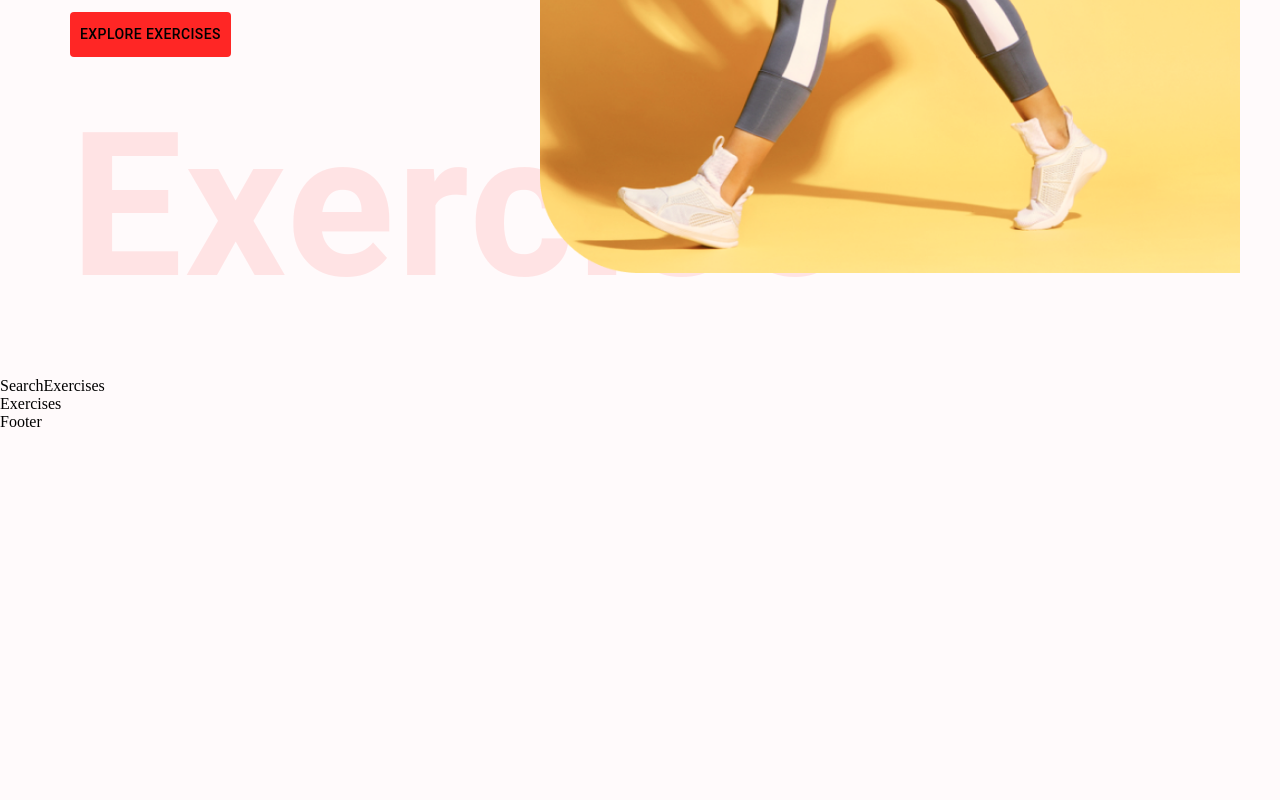
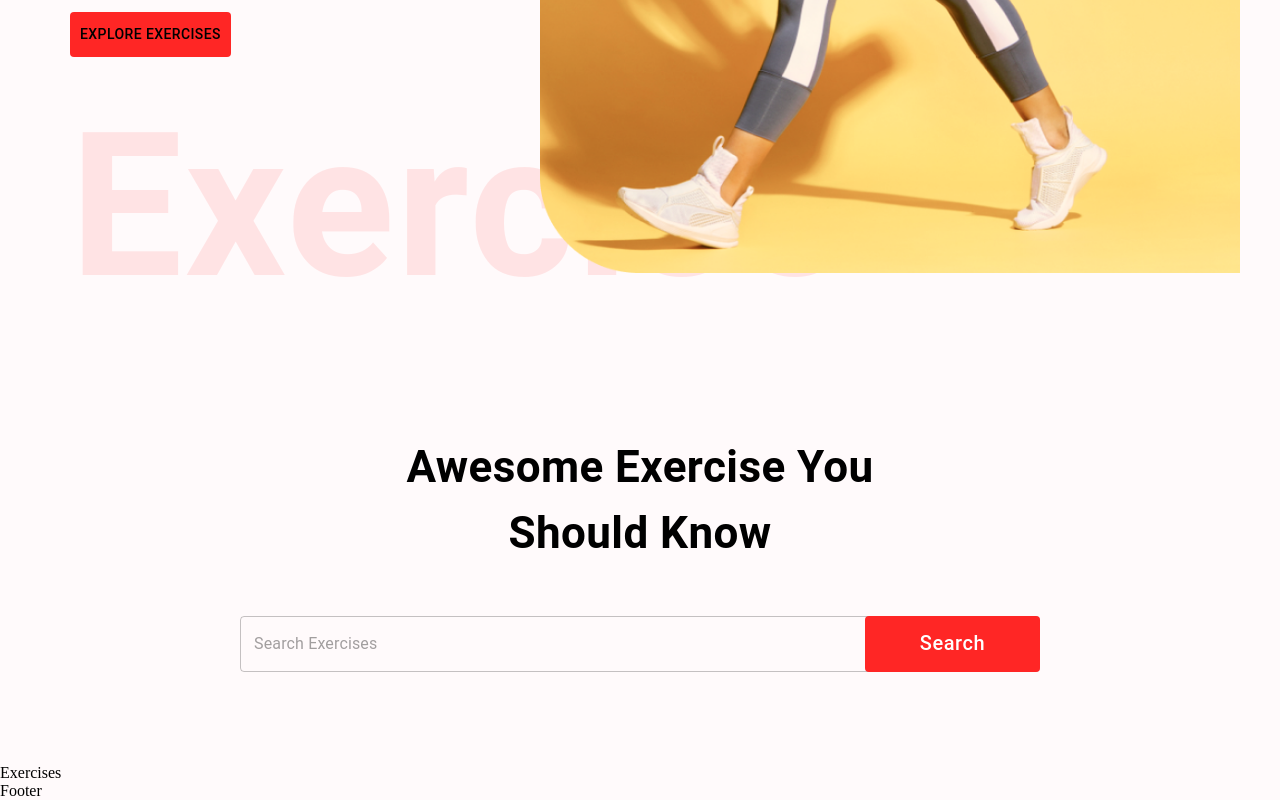
Before and after one commit to Ajithdev444/gym_react_website, a React (Create React App) app: page / in a window 1280 px wide. Shown: the part 593-1393 px from the top of the page. Before the commit the page ends 1024 px from the top, so only its background shows below. Built offline with nearby package versions, Linux system fonts and the light colour scheme.

Commit message:
update SearchExercises

```diff
--- a/src/components/SearchExercises.jsx
+++ b/src/components/SearchExercises.jsx
@@ -1,8 +1,62 @@
 import React from 'react'
+import { useState, useEffect } from 'react'
+import { Box, Stack, Button, Typography, TextField } from '@mui/material'
 
 const SearchExercises = () => {
+
+  const [search, setSearch] = useState('')
+
+  const handleSearch = async() => {
+    if(search) {
+      //const exercisesData = await fetchData();
+    }
+
+  }
+
+
   return (
-    <div>SearchExercises</div>
+    <Stack alignItems='center' mt='37px' justifyCenter='center' p='20px'>
+      <Typography fontWeight={700} sx={{fontSize:{ lg :'44px', xs: '30px'}}} mb='50px'
+      textAlign='center' >
+        Awesome Exercise You <br/> Should Know
+      </Typography>
+      <Box position='relative' mb='72px'>
+        <TextField
+        sx={{
+          input:{
+            fontWeight: '700px',
+            border: 'none',
+            borderRadius: '4px'
+          },
+          width:{ lg: '800px', xs: '350px'},
+          backgroundColor:'3fff',
+          borderRadius: '40px'
+        }}
+        height='76px'
+        value={search}
+        onChange={(e)=> setSearch(e.target.value.toLowerCase())}
+        placeholder='Search Exercises'
+        type='text'
+        />
+        <Button className='search-btn'
+        sx={{
+          bgcolor:'#FF2625',
+          color: '#fff',
+          textTransform:'none',
+          width: { lg: '175px', xs: '80px'},
+          fontSize: { lg: '20px', xs: '14px'},
+          height: '56px',
+          position : 'absolute',
+          right: '0'
+        }}
+        onClick={handleSearch}
+        >
+          Search
+        </Button>
+
+      </Box>
+
+    </Stack>
   )
 }
 
```
Also changed, not shown: src/utils/fetchData.jsx (added, +7 -0 lines).
